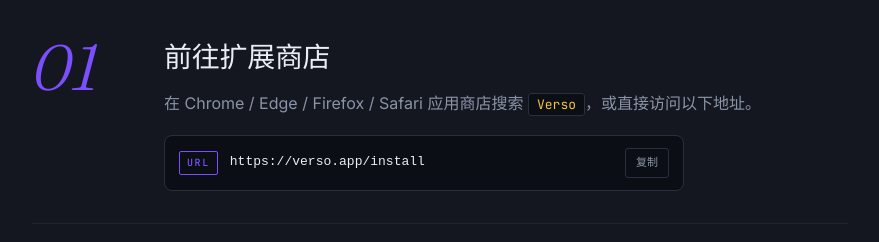
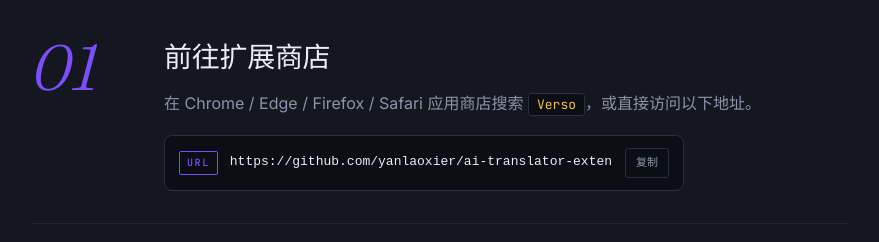
Before and after one commit to yanlaoxier/ai-translator-extension, a plain HTML site: page index.html in a window 1280 px wide. Shown: the part 2811-3053 px from the top of the page, without its empty margins (200-1079 px from the left). Drawn offline with Linux system fonts and the light colour scheme.

Commit message:
feat: footer CTAs link to plugin repo + replace placeholder install URLs with real Releases URL

```diff
--- a/index.html
+++ b/index.html
@@ -55,7 +55,7 @@
           </p>
 
           <div class="hero__actions">
-            <a class="btn btn--primary" href="https://verso.app/install">安装扩展</a>
+            <a class="btn btn--primary" href="https://github.com/yanlaoxier/ai-translator-extension/releases/latest">安装扩展</a>
             <a class="btn btn--ghost" href="#demo">
               看一次演示
               <span class="btn__arrow" aria-hidden="true">↓</span>
@@ -208,8 +208,8 @@
             <p class="step__desc">在 Chrome / Edge / Firefox / Safari 应用商店搜索 <code>Verso</code>，或直接访问以下地址。</p>
             <div class="codeblock">
               <span class="codeblock__lang">URL</span>
-              <code class="codeblock__code">https://verso.app/install</code>
-              <button class="copy" data-copy="https://verso.app/install">复制</button>
+              <code class="codeblock__code">https://github.com/yanlaoxier/ai-translator-extension/releases/latest</code>
+              <button class="copy" data-copy="https://github.com/yanlaoxier/ai-translator-extension/releases/latest">复制</button>
             </div>
           </div>
         </li>
@@ -241,7 +241,7 @@
       </ol>
 
       <div class="install__cta">
-        <a class="btn btn--primary btn--lg" href="https://verso.app/install">立即安装</a>
+        <a class="btn btn--primary btn--lg" href="https://github.com/yanlaoxier/ai-translator-extension/releases/latest">立即安装</a>
         <span class="install__note">免费 · 无追踪 · 默认本地</span>
       </div>
     </section>
@@ -284,9 +284,8 @@
     <div class="foot__row">
       <span class="foot__copy">© 2026 Verso · Made with care.</span>
       <nav class="foot__nav" aria-label="次要导航">
-        <a href="#">隐私</a>
-        <a href="#">条款</a>
-        <a href="#">更新日志</a>
+        <a href="https://github.com/yanlaoxier/ai-translator-extension" target="_blank" rel="noopener">查看源码</a>
+        <a href="https://github.com/yanlaoxier/ai-translator-extension/releases" target="_blank" rel="noopener">更新日志</a>
         <a href="mailto:hi@verso.app">联系</a>
       </nav>
     </div>
```
